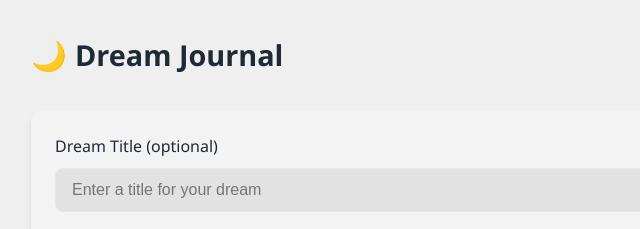
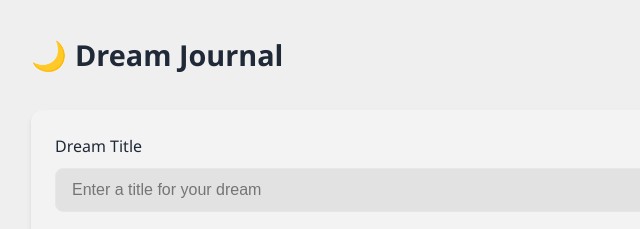
Before and after one commit to mite404/dream-journo, a website built with webpack: page index.html in a window 1280 px wide. Shown: the top 229 px of the page, 209-849 px from the left. Built offline with nearby package versions, Linux system fonts and the light colour scheme.

Commit message:
Deleted 'optional' from Dream Title header
Signed-off-by: Ethan Anderson <150651098+mite404@users.noreply.github.com>

```diff
--- a/index.html
+++ b/index.html
@@ -37,7 +37,7 @@
     <section>
       <div class="dream-entry">
         <div class="form-dream-title">
-          <label for="dreamTitle">Dream Title (optional)</label>
+          <label for="dreamTitle">Dream Title</label>
           <input type="text" id="dreamTitle" placeholder="Enter a title for your dream">
         </div>
 
```
